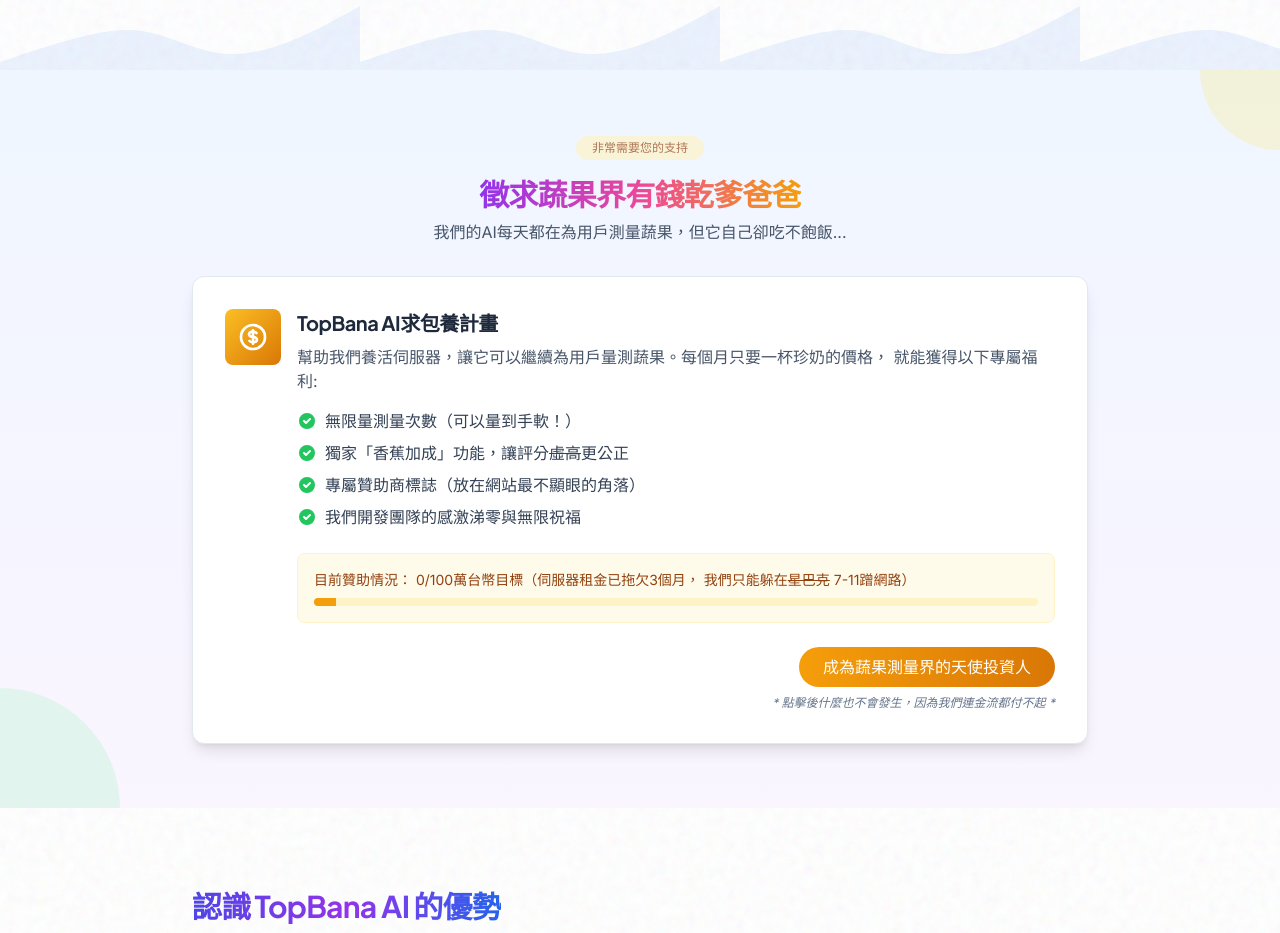
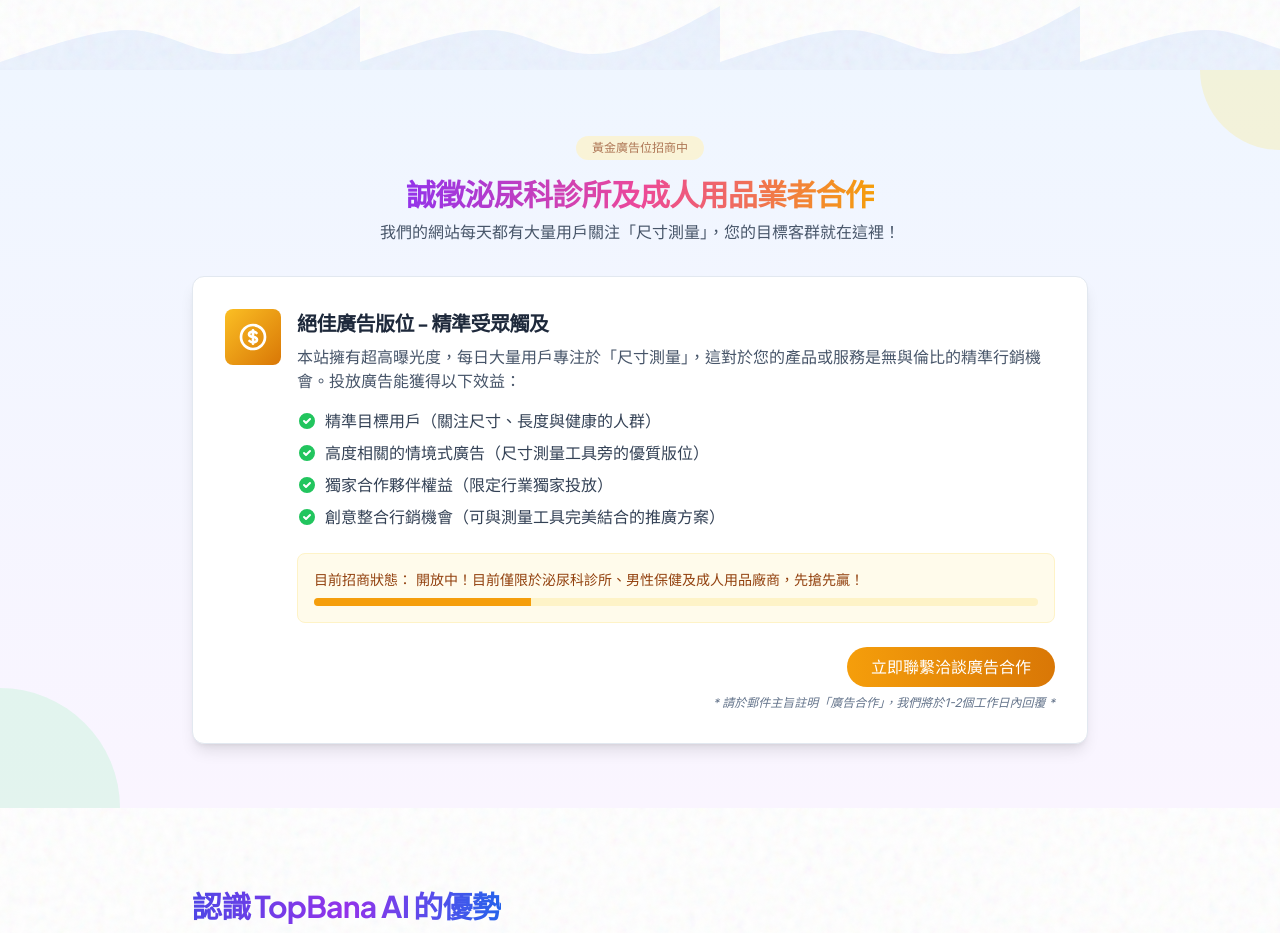
Before and after one commit to AioliaKnight/banana_test, a Next.js app: page / in a window 1280 px wide. Shown: the part 1100-2033 px from the top of the page. Built offline with nearby package versions, Linux system fonts and the light colour scheme.

Commit message:
update: 將贊助區塊修改為泌尿科與成人用品廣告招商

```diff
--- a/src/app/page.tsx
+++ b/src/app/page.tsx
@@ -313,15 +313,15 @@ export default function Home() {
         <div className="max-w-4xl mx-auto relative">
           <div className="text-center mb-8">
             <span className="inline-block px-4 py-1 bg-amber-100 text-amber-800 text-xs font-medium rounded-full animate-pulse">
-              非常需要您的支持
+              黃金廣告位招商中
             </span>
             <h2 className="text-2xl sm:text-3xl font-bold mt-4 mb-2">
               <span className="text-transparent bg-clip-text bg-gradient-to-r from-purple-600 via-pink-500 to-amber-500">
-                徵求蔬果界有錢乾爹爸爸
+                誠徵泌尿科診所及成人用品業者合作
               </span>
             </h2>
             <p className="text-slate-600 max-w-xl mx-auto">
-              我們的AI每天都在為用戶測量蔬果，但它自己卻吃不飽飯...
+              我們的網站每天都有大量用戶關注「尺寸測量」，您的目標客群就在這裡！
             </p>
           </div>
 
@@ -335,58 +335,56 @@ export default function Home() {
                 </div>
                 <div className="flex-1">
                   <h3 className="text-xl font-bold text-slate-800 mb-2">
-                    TopBana AI求包養計畫
+                    絕佳廣告版位 - 精準受眾觸及
                   </h3>
                   <p className="text-slate-600 mb-4">
-                    幫助我們養活伺服器，讓它可以繼續為用戶量測蔬果。每個月只要一杯珍奶的價格，
-                    就能獲得以下專屬福利:
+                    本站擁有超高曝光度，每日大量用戶專注於「尺寸測量」，這對於您的產品或服務是無與倫比的精準行銷機會。投放廣告能獲得以下效益：
                   </p>
 
                   <ul className="space-y-2 mb-6">
                     <li className="flex items-start gap-2">
                       <svg className="h-5 w-5 text-green-500 flex-shrink-0 mt-0.5" fill="currentColor" viewBox="0 0 20 20" xmlns="http://www.w3.org/2000/svg">
-                        <path fillRule="evenodd" d="M10 18a8 8 0 100-16 8 8 0 000 16zm3.707-9.293a1 1 0 00-1.414-1.414L9 10.586 7.707 9.293a1 1 0 00-1.414 1.414l2 2a1 1 0 001.414 0l4-4z" clipRule="evenodd"></path>
+                        <path fillRule="evenodd" d="M10 18a8 8 0 100-16 8 8 0 100 16zm3.707-9.293a1 1 0 00-1.414-1.414L9 10.586 7.707 9.293a1 1 0 00-1.414 1.414l2 2a1 1 0 001.414 0l4-4z" clipRule="evenodd"></path>
                       </svg>
-                      <span className="text-slate-700">無限量測量次數（可以量到手軟！）</span>
+                      <span className="text-slate-700">精準目標用戶（關注尺寸、長度與健康的人群）</span>
                     </li>
                     <li className="flex items-start gap-2">
                       <svg className="h-5 w-5 text-green-500 flex-shrink-0 mt-0.5" fill="currentColor" viewBox="0 0 20 20" xmlns="http://www.w3.org/2000/svg">
-                        <path fillRule="evenodd" d="M10 18a8 8 0 100-16 8 8 0 000 16zm3.707-9.293a1 1 0 00-1.414-1.414L9 10.586 7.707 9.293a1 1 0 00-1.414 1.414l2 2a1 1 0 001.414 0l4-4z" clipRule="evenodd"></path>
+                        <path fillRule="evenodd" d="M10 18a8 8 0 100-16 8 8 0 100 16zm3.707-9.293a1 1 0 00-1.414-1.414L9 10.586 7.707 9.293a1 1 0 00-1.414 1.414l2 2a1 1 0 001.414 0l4-4z" clipRule="evenodd"></path>
                       </svg>
-                      <span className="text-slate-700">獨家「香蕉加成」功能，讓評分<span className="line-through">虛高</span>更公正</span>
+                      <span className="text-slate-700">高度相關的情境式廣告（尺寸測量工具旁的優質版位）</span>
                     </li>
                     <li className="flex items-start gap-2">
                       <svg className="h-5 w-5 text-green-500 flex-shrink-0 mt-0.5" fill="currentColor" viewBox="0 0 20 20" xmlns="http://www.w3.org/2000/svg">
-                        <path fillRule="evenodd" d="M10 18a8 8 0 100-16 8 8 0 000 16zm3.707-9.293a1 1 0 00-1.414-1.414L9 10.586 7.707 9.293a1 1 0 00-1.414 1.414l2 2a1 1 0 001.414 0l4-4z" clipRule="evenodd"></path>
+                        <path fillRule="evenodd" d="M10 18a8 8 0 100-16 8 8 0 100 16zm3.707-9.293a1 1 0 00-1.414-1.414L9 10.586 7.707 9.293a1 1 0 00-1.414 1.414l2 2a1 1 0 001.414 0l4-4z" clipRule="evenodd"></path>
                       </svg>
-                      <span className="text-slate-700">專屬贊助商標誌（放在網站最不顯眼的角落）</span>
+                      <span className="text-slate-700">獨家合作夥伴權益（限定行業獨家投放）</span>
                     </li>
                     <li className="flex items-start gap-2">
                       <svg className="h-5 w-5 text-green-500 flex-shrink-0 mt-0.5" fill="currentColor" viewBox="0 0 20 20" xmlns="http://www.w3.org/2000/svg">
-                        <path fillRule="evenodd" d="M10 18a8 8 0 100-16 8 8 0 000 16zm3.707-9.293a1 1 0 00-1.414-1.414L9 10.586 7.707 9.293a1 1 0 00-1.414 1.414l2 2a1 1 0 001.414 0l4-4z" clipRule="evenodd"></path>
+                        <path fillRule="evenodd" d="M10 18a8 8 0 100-16 8 8 0 100 16zm3.707-9.293a1 1 0 00-1.414-1.414L9 10.586 7.707 9.293a1 1 0 00-1.414 1.414l2 2a1 1 0 001.414 0l4-4z" clipRule="evenodd"></path>
                       </svg>
-                      <span className="text-slate-700">我們開發團隊的感激涕零與無限祝福</span>
+                      <span className="text-slate-700">創意整合行銷機會（可與測量工具完美結合的推廣方案）</span>
                     </li>
                   </ul>
 
                   <div className="bg-amber-50 p-4 rounded-lg border border-amber-100">
                     <p className="text-amber-800 text-sm">
-                      <span className="font-medium">目前贊助情況：</span> 0/100萬台幣目標（伺服器租金已拖欠3個月，
-                      我們只能躲在<span className="line-through">星巴克</span> 7-11蹭網路）
+                      <span className="font-medium">目前招商狀態：</span> 開放中！目前僅限於泌尿科診所、男性保健及成人用品廠商，先搶先贏！
                     </p>
                     <div className="h-2 bg-amber-100 rounded-full mt-2 overflow-hidden">
-                      <div className="w-[3%] h-full bg-amber-500"></div>
+                      <div className="w-[30%] h-full bg-amber-500"></div>
                     </div>
                   </div>
                 </div>
               </div>
 
               <div className="mt-6 text-center sm:text-right">
-                <button className="bg-gradient-to-r from-amber-500 to-amber-600 text-white px-6 py-2 rounded-full font-medium hover:shadow-lg transform hover:scale-105 transition-all">
-                  成為蔬果測量界的天使投資人
-                </button>
+                <a href="mailto:contact@aideamed.com" className="bg-gradient-to-r from-amber-500 to-amber-600 text-white px-6 py-2 rounded-full font-medium hover:shadow-lg transform hover:scale-105 transition-all inline-block">
+                  立即聯繫洽談廣告合作
+                </a>
                 <p className="text-xs text-slate-500 mt-2 italic">
-                  * 點擊後什麼也不會發生，因為我們連金流都付不起 *
+                  * 請於郵件主旨註明「廣告合作」，我們將於1-2個工作日內回覆 *
                 </p>
               </div>
             </div>
```
